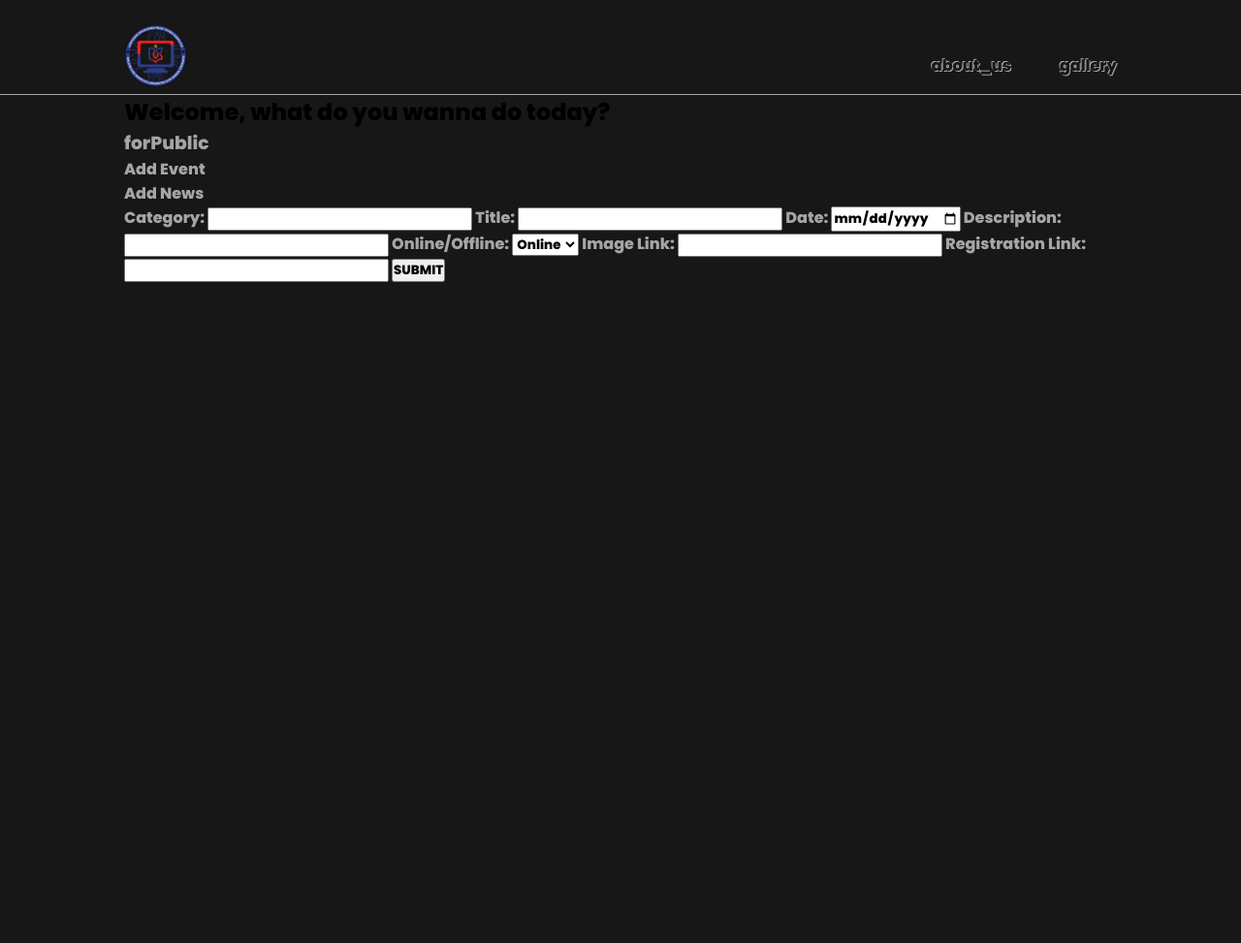
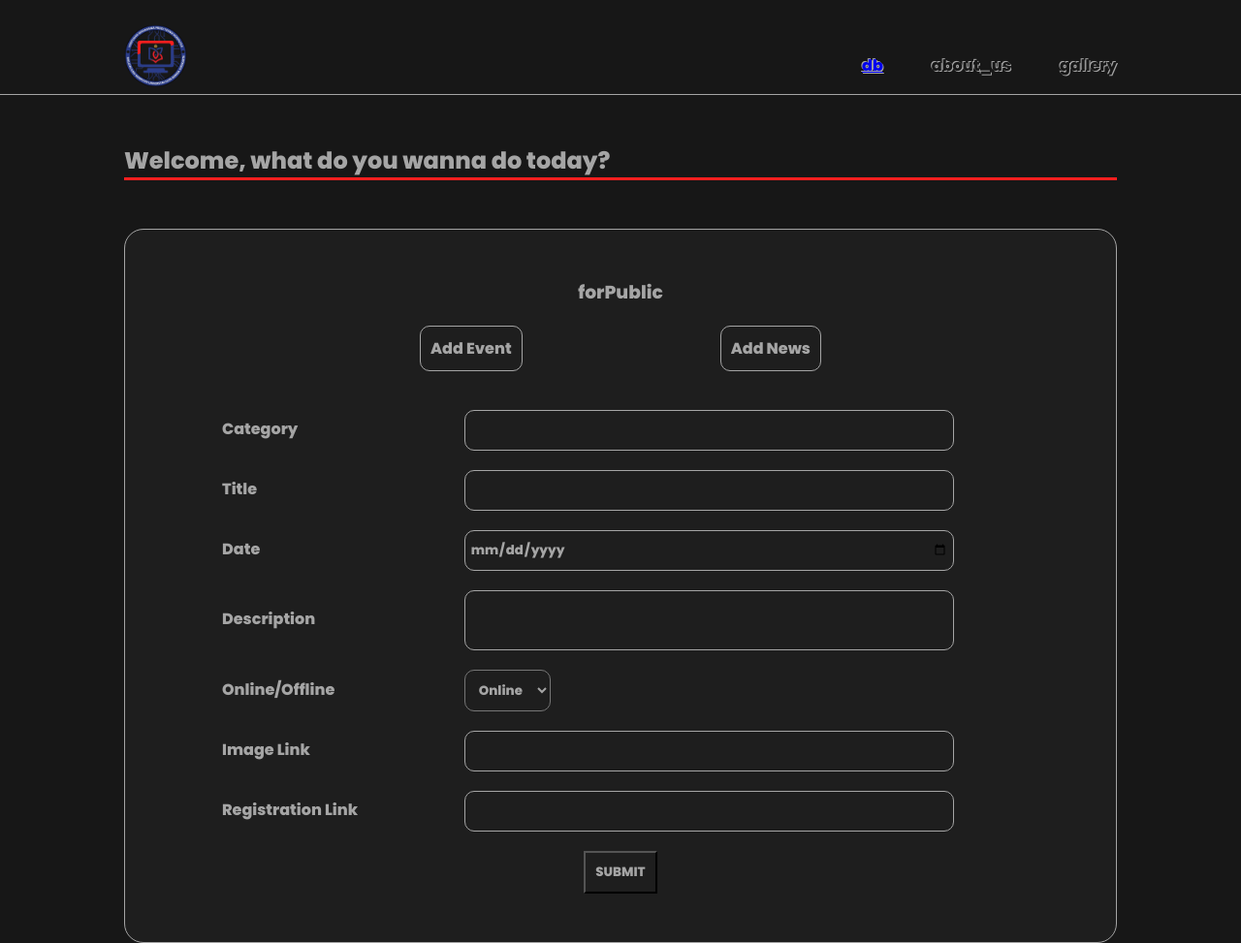
Before and after one commit to garrychrstn/hmptk, a Django app: page /db in a window 1280 px wide. Shown: the whole page at 97% size. Before the commit the page ends 291 px from the top, so only its background shows below. Run offline with Django 4.2, Linux system fonts and the light colour scheme.

Commit message:
v2.5 customize addEvent form UI

```diff
--- a/main/forms.py
+++ b/main/forms.py
@@ -27,7 +27,7 @@ class addEvent(forms.Form):
         label='Category'
     )
     title = forms.CharField(
-        max_length=60,
+        max_length=100,
         label='Title',
         required=True
     )
@@ -35,7 +35,7 @@ class addEvent(forms.Form):
         widget=forms.widgets.DateInput(attrs={'type': 'date'})
     )
     desc = forms.CharField(
-        max_length=60,
+        max_length=100,
         label='Description',
         required='True'
     )
@@ -48,10 +48,10 @@ class addEvent(forms.Form):
     img = forms.CharField(
         required=True,
         label='Image Link',
-        max_length=40
+        max_length=100
     )
     link = forms.CharField(
         required=True,
         label='Registration Link',
-        max_length=50
+        max_length=100
     )
--- a/main/models.py
+++ b/main/models.py
@@ -14,7 +14,7 @@ class Event(models.Model):
     title = models.CharField(max_length=50)
     date = models.DateField()
     link = models.CharField(max_length=200)
-    desc = models.CharField(max_length=200)
+    desc = models.CharField(max_length=1000)
     upt = models.DateTimeField(auto_now_add=True, null=True)
 
     def __str__(self):
--- a/main/static/css/db.css
+++ b/main/static/css/db.css
@@ -40,10 +40,78 @@ header .nav {
 }
 
 .container {
+    padding-top: 50px;
     width: 80%;
     margin: auto;
 }
-
+.container h2 {
+    color: #a5a5a5;
+    border-bottom: 3px solid #ff1f1f;
+    margin-bottom: 50px;
+}
 #form {
     color: #a5a5a5;
+    border-radius: 20px;
+    border: 1px solid #a5a5a5;
+    padding: 50px 100px;
+    background: #1e1e1e;
 }
+#form h3 {
+    text-align: center;
+}
+#form .option {
+    display: flex;
+    justify-content: space-evenly;
+    margin-top: 20px;
+    margin-bottom: 40px;
+}
+.option h4 {
+    border: 1px solid #a5a5a5;
+    padding: 10px;
+    border-radius: 10px;
+}
+.inf {
+    display: block;
+    margin-bottom: 20px;
+}
+.inf label {
+    display: inline-block;
+    width: 30%;
+    }
+.inf input {
+    width: 60%;
+    height: 30px;
+    background: #1e1e1e;
+    border: 1px solid #a5a5a5;
+    color: #a5a5a5;
+    padding: 5px 5px;
+    border-radius: 10px;
+}
+#desc input {
+    height: 50px;
+}
+.inf select {
+    background : #1e1e1e;
+    color: #a5a5a5;
+    padding: 10px;
+    border-radius: 10px;
+}
+button {
+    display: block;
+    margin: auto;
+    background: #1e1e1e;
+    color: #a5a5a5;
+    padding: 10px;
+    box-shadow: none;
+    cursor: pointer;
+}
+/* .form-field label {
+    display: inline-block;
+    vertical-align: top;
+}
+.form-field input,
+.form-field select,
+.form-field textarea {
+    display: inline-block;
+    vertical-align: top;
+} */
--- a/main/templates/db.html
+++ b/main/templates/db.html
@@ -16,7 +16,34 @@
             <div class='form-field'>
                 <form method='POST' action=''>
                     {% csrf_token %}
-                        {{ eventF }}
+                    <div class='inf'>
+                        <label for="{{ eventF.cat.id_for_label }}">Category</label>
+                        {{ eventF.cat }}
+                    </div>
+                    <div class='inf'>
+                        <label for="{{ eventF.title.id_for_label }}">Title</label>
+                        {{ eventF.title }}
+                    </div>
+                    <div class='inf'>
+                        <label for="{{ eventF.date.id_for_label }}">Date</label>
+                        {{ eventF.date }}
+                    </div>
+                    <div class='inf' id='desc'>
+                        <label for="{{ eventF.desc.id_for_label }}">Description</label>
+                        {{ eventF.desc }}
+                    </div>
+                    <div class='inf'>
+                        <label for="{{ eventF.line.id_for_label }}">Online/Offline</label>
+                        {{ eventF.line }}
+                    </div>
+                    <div class='inf'>
+                        <label for="{{ eventF.img.id_for_label }}">Image Link</label>
+                        {{ eventF.img }}
+                    </div>
+                    <div class='inf'>
+                        <label for="{{ eventF.link.id_for_label }}">Registration Link</label>
+                        {{ eventF.link }}
+                    </div>
                     <button type='submit' name='upload'>SUBMIT</button>
                 </form>
             </div>
--- a/main/templates/nav.html
+++ b/main/templates/nav.html
@@ -18,6 +18,7 @@
                 </div>
                 <div id='menu'>
                     <ul>
+                        <li><a href='db'>db</a></li>
                         <li>about_us</li>
                         <li>gallery</li>
                     </ul>
```
